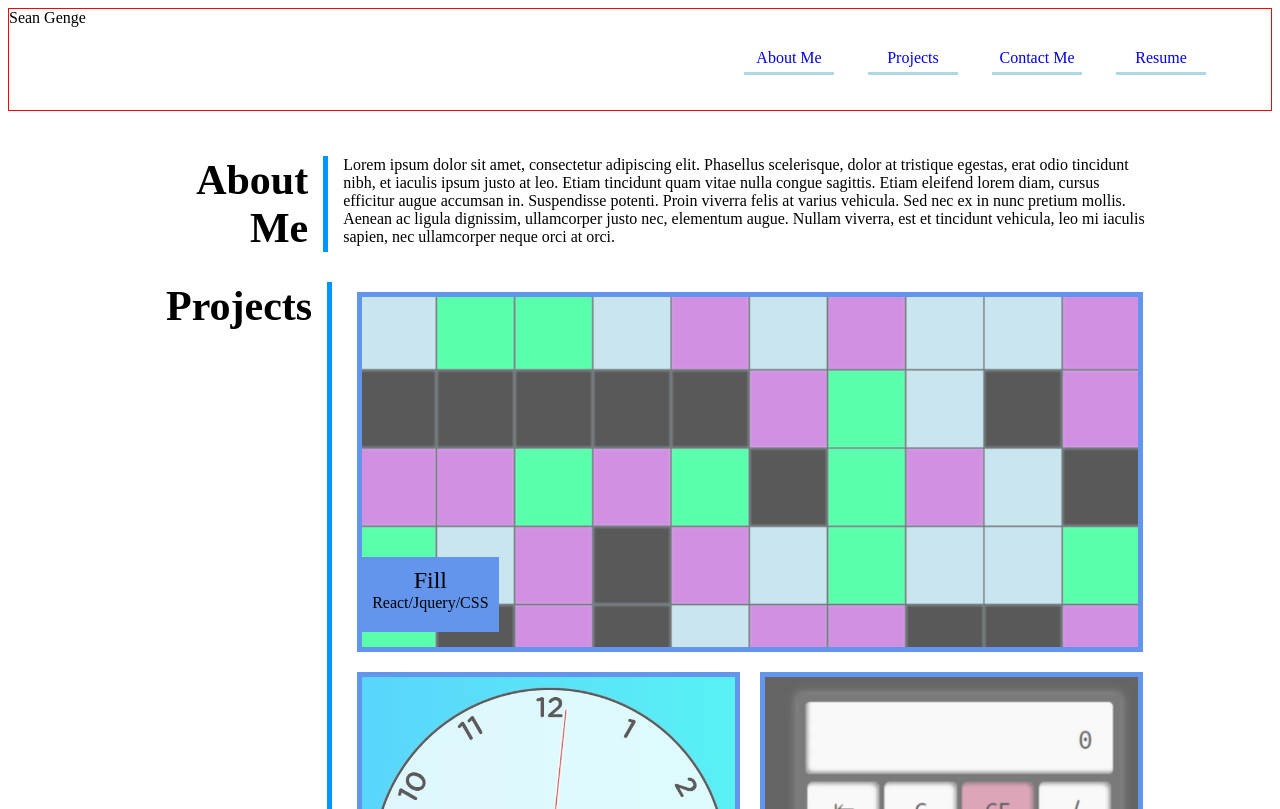
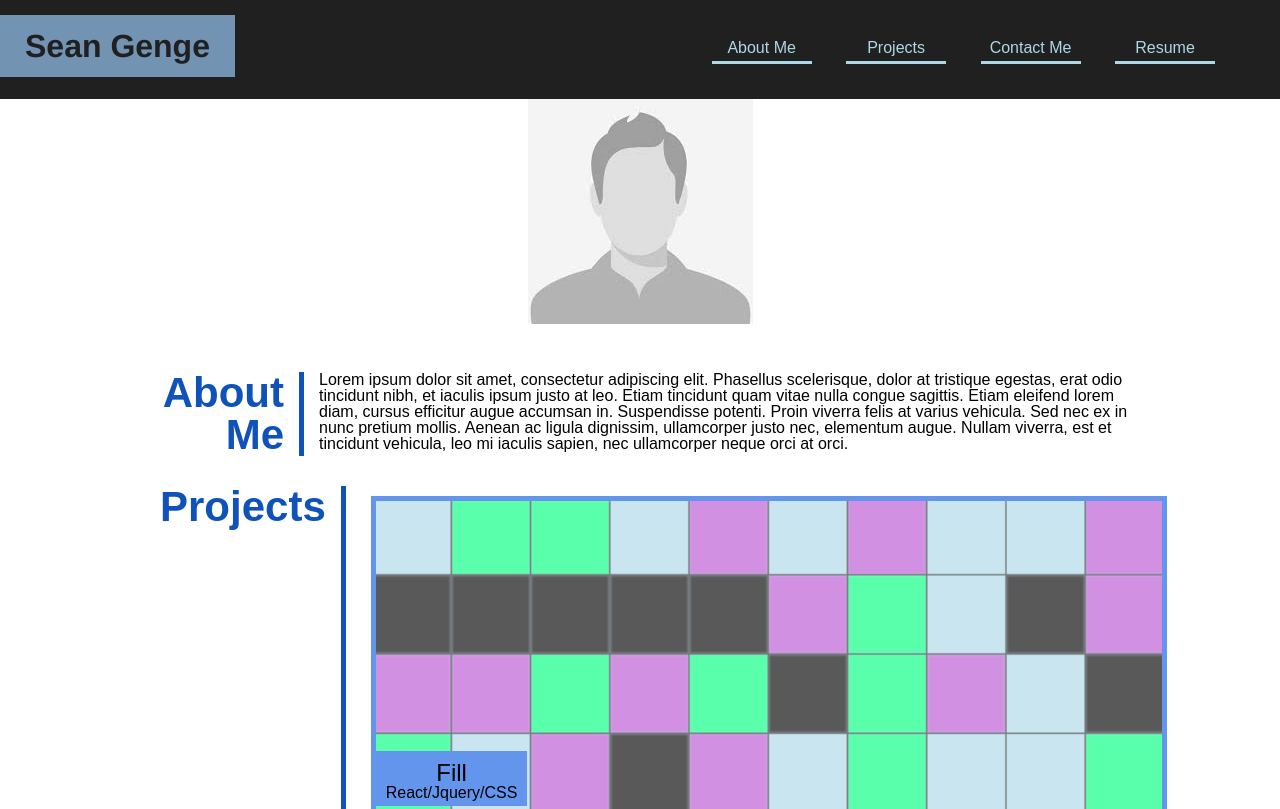
Before and after one commit to SeanGenge/SeanPortfolio, a plain HTML site: page index.html in a window 1280 px wide. Shown: the top 809 px of the page. Drawn offline with Linux system fonts and the light colour scheme.

Commit message:
Updated colours, added pfp and resume

```diff
--- a/index.html
+++ b/index.html
@@ -5,6 +5,7 @@
         <meta charset="UTF-8" />
         <!-- Need this for the media queries to work -->
         <meta name="viewport" content="width=device-width, initial-scale=1" />
+        <link rel="stylesheet" href="./reset.css" />
         <link rel="stylesheet" href="./style.css" />
     </head>
     <body>
@@ -16,11 +17,11 @@
                 <li><a href="#about-me">About Me</a></li>
                 <li><a href="#projects">Projects</a></li>
                 <li><a href="#contact-me">Contact Me</a></li>
-                <li><a href="#resume">Resume</a></li>
+                <li><a href="./assets/blank_cv.txt" download>Resume</a></li>
             </ul>
         </div>
         <div class="subtitle">
-
+            <img src="./assets/placeholder_image.jpg" />
         </div>
         <div class="container">
             <div class="section">
@@ -45,7 +46,7 @@
                         <a target="_blank" href="https://github.com/SeanGenge/Fill"><img class="project-image" src="./assets/javascript calculator.PNG" /></a>
                     </div>
                     <div class="project-item">
-                        <div class="project-title">Placeholder - Snake<span class="project-title-sub">React/Jquery/CSS</span></div>
+                        <div class="project-title">Placeholder - Snake<span class="project-title-sub">es6/Jquery/CSS</span></div>
                         <a target="_blank" href="https://github.com/SeanGenge/Fill"><img class="project-image" src="./assets/javascript snake.PNG" /></a>
                     </div>
                     <div class="project-item">
--- /dev/null
+++ b/reset.css
@@ -0,0 +1,29 @@
+* {
+  margin: 0;
+  padding: 0;
+  box-sizing: border-box;
+}
+
+html {
+  height: 100%;
+}
+
+body {
+  min-height: 100%;
+  line-height: 1;
+  font-family: sans-serif;
+}
+
+h1, h2, h3, h4, h5, h6 {
+  font-size: 100%;
+}
+
+input, select, option, optgroup, textarea, button,
+pre, code {
+  font-size: 100%;
+  font-family: inherit;
+}
+
+ol, ul {
+  list-style: none;
+}
--- a/style.css
+++ b/style.css
@@ -1,6 +1,8 @@
 :root {
-    --title-border-colour: #0096FF;
+    --title-border-colour:#0F52BA;
     --project-primary-colour: #6495ED;
+    --project-blueGray-colour: #7393B3;
+    --project-grey-colour: 	#202020;
     --project-showcase-height: 350px;
 
     --project-title-height: 55px;
@@ -9,15 +11,24 @@
     --project-title-bottom-margin: 15px;
 }
 
-/* Header styling */
+/* ----------------------------------------------------- Header styling ----------------------------------------------------- */
 .header {
     max-height: 20%;
-    border: 1px solid red;
     overflow: hidden;
+    background: var(--project-grey-colour);
 }
 
 .header-name {
+    font-size: 32px;
+    position: relative;
+    top: 10px;
     display: inline-block;
+    margin: 5px 25px 5px 0;
+    padding: 15px 25px;
+    background-color: var(--project-blueGray-colour);
+    color: var(--project-grey-colour);
+    font-weight: bolder;
+    font-family:'Franklin Gothic Medium', 'Arial Narrow', Arial, sans-serif
 }
 
 .header-menu {
@@ -29,7 +40,7 @@
 .header-menu li {
     display: inline-block;
     border-bottom: 3px solid lightblue;
-    width: 80px;
+    width: 100px;
     padding: 5px;
     margin: 10px 15px;
     text-align: center;
@@ -37,10 +48,18 @@
 }
 
 .header-menu li a {
+    font-size: 16px;
+    color: lightblue;
     text-decoration: none;
 }
 
-/* Main content styling */
+/* ----------------------------------------------------- Subtitle styling ----------------------------------------------------- */
+.subtitle {
+    margin: 0 auto;
+    width: 225px;
+}
+
+/* ----------------------------------------------------- Main content styling ----------------------------------------------------- */
 .container {
     width: 75%;
     margin: 30px auto;
@@ -62,13 +81,14 @@
     padding-right: 15px;
     margin-right: 15px;
     border-right: 5px solid var(--title-border-colour);
+    color: var(--title-border-colour);
 }
 
 .contents {
     flex: 1 0 85%;
 }
 
-/* Project specific styling */
+/* ----------------------------------------------------- Project specific styling ----------------------------------------------------- */
 .projects {
     display: flex;
     flex-wrap: wrap;
@@ -130,7 +150,7 @@
     border: 5px solid var(--project-primary-colour);
 }
 
-/* Contact me specific styling */
+/* ----------------------------------------------------- Contact me specific styling ----------------------------------------------------- */
 #contact-me-section {
     list-style: none;
     margin: 25px 50px;
@@ -144,12 +164,18 @@
 #contact-me-section li a {
     text-decoration: none;
     border-bottom: 3px solid var(--title-border-colour);
+    color: var(--title-border-colour);
+    font-size: 18px;
 }
 
-/* mobile and styling */
+/* ----------------------------------------------------- mobile and styling ----------------------------------------------------- */
 @media screen and (max-width: 650px) {
     .project-showcase img, .project-item img {
         width: auto;
+    }
+
+    #contact-me-section li a {
+        border-bottom: none;
     }
 }
 
```
Also changed, not shown: assets/blank_cv.txt (added), assets/placeholder_image.jpg (added).
